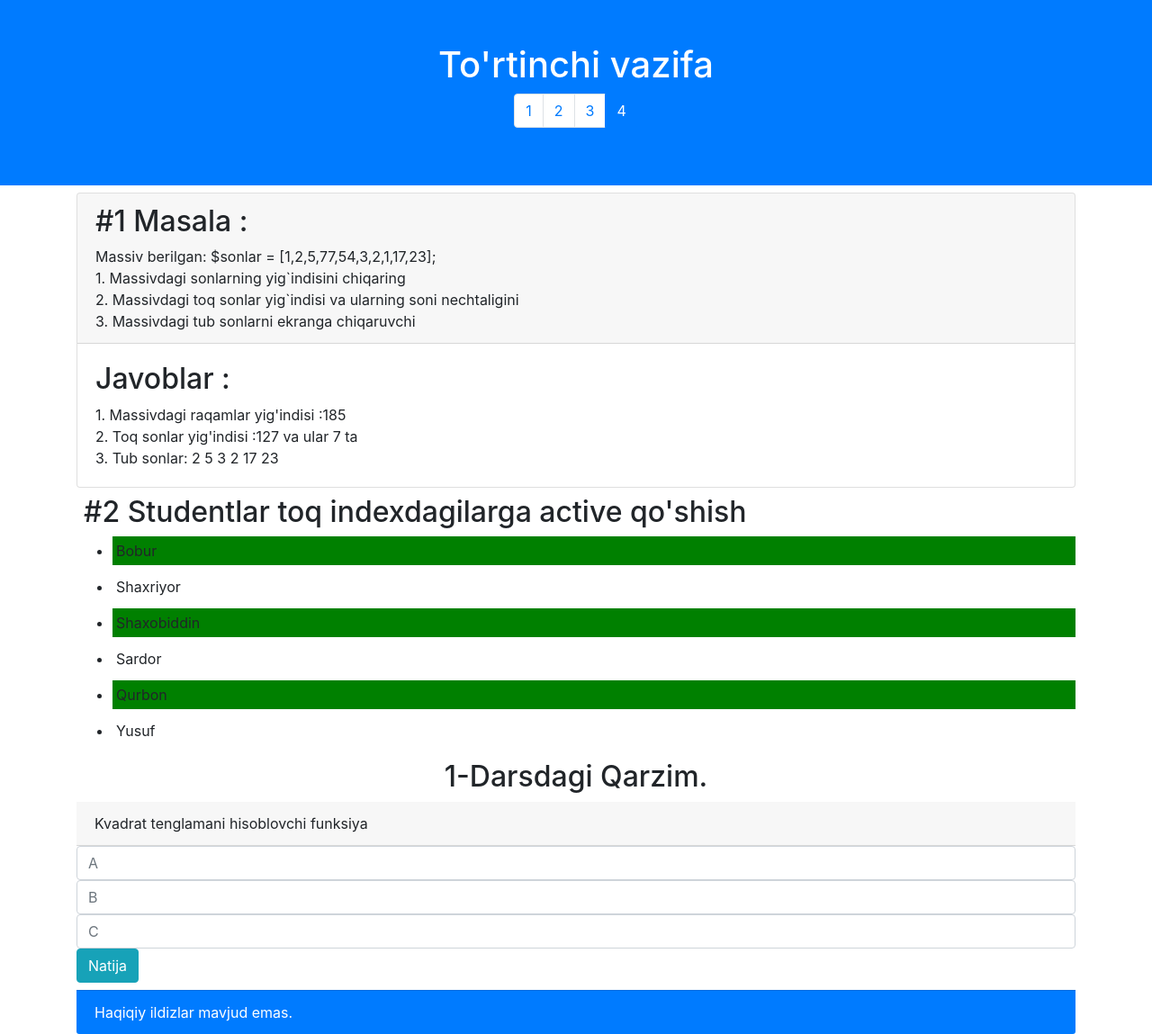
After one commit to asadbekqulboyev/BackEnd_Vazifalar, a PHP site: page /vazifa4.php in a window 1280 px wide. The commit adds this page. Shown: the whole page at 90% size. Run offline with PHP 8.4, Linux system fonts and the light colour scheme.

Commit message:
4-Dars cvazifasi

```diff
--- a/index.html
+++ b/index.html
@@ -40,6 +40,7 @@
                   <li class="page-item"><a class="page-link" href="./vazifa1.php">1</a></li>
                   <li class="page-item"><a class="page-link" href="./vazifa2.php">2</a></li>
                   <li class="page-item"><a class="page-link" href="./vazifa3.php">3</a></li>
+                  <li class="page-item"><a class="page-link" href="./vazifa4.php">4</a></li>
                 </ul>
               </nav>
             </div>
--- /dev/null
+++ b/vazifa4.php
@@ -0,0 +1,181 @@
+<?php
+$arr_numbers = [1,2,5,77,54,3,2,1,17,23];
+$count = 0;
+$count_toq = 0;
+$count_toq_number = 0;
+  function ArrayCount($array){
+   global $count ;
+    for($i=0; $i< count($array);$i++){
+     $count+=$array[$i];
+    }
+    return "Massivdagi raqamlar yig'indisi :$count";
+  }
+//  toq sonlarini qo'shish va ularing sonini  chiqarish
+  function ArrayToq($array){
+    global $count_toq ;
+    global $count_toq_number ;
+     for($i=0; $i< count($array);$i++){
+      if($array[$i]%2==1){
+        $count_toq_number= $count_toq_number+1;
+        $count_toq+=$array[$i];
+      }
+     }
+     return "Toq sonlar yig'indisi :$count_toq  va ular  $count_toq_number  ta ";
+}
+// tub sonlarini chiqarish
+
+function tubmi($n) {
+    if ($n < 2) {
+        return false;
+    }
+    for ($i = 2; $i <= sqrt($n); $i++) {
+        if ($n % $i == 0) {
+            return false;
+        }
+    }
+    return true;
+}
+// #2 $students = ['Bobur','Shaxriyor','Shaxobiddin','Sardor', 'Qurbon', 'Yusuf'];
+// Massivi berilgan, ushbu massivni for siklidan foydalanib , ro`yxat(ul > li) ning ichiga joylang. Toq navbatda turgan talabalarga active klassini o`zlashtiring va css yordamida ularning rangini yashil rangga bo`yang.
+$students = ['Bobur','Shaxriyor','Shaxobiddin','Sardor', 'Qurbon', 'Yusuf'];
+// qarzlar
+$Natija = '';
+function solveQuadraticEquation($a, $b, $c) {
+ global $Natija;
+    // Diskriminantni hisoblash
+    $D = $b * $b - 4 * $a * $c;
+
+    // Diskriminant qiymatiga qarab natijani chiqarish
+    if ($D > 0) {
+        $root1 = (-$b + sqrt($D)) / (2 * $a);
+        $root2 = (-$b - sqrt($D)) / (2 * $a);
+       return $Natija = "Ikkita haqiqiy ildiz mavjud: x1 = $root1 va x2 = $root2";
+    } elseif ($D == 0) {
+        $root = -$b / (2 * $a);
+       return $Natija = "Bitta haqiqiy ildiz mavjud: x = $root";
+    } else {
+       return $Natija = "Haqiqiy ildizlar mavjud emas.";
+    };
+    return $Natija;
+}
+$a = 1;
+$b= 2;
+$c = 4;
+if(!empty($_POST['A']) ){
+ $a = $_POST['A'];
+};
+if(!empty( $_POST['B'])){
+    $b = $_POST['B'];
+};
+if(!empty($_POST['C']) ){
+    $c = $_POST['C'];
+};
+
+?>
+
+
+
+<!DOCTYPE html>
+<html lang="en">
+<head>
+    <meta charset="UTF-8">
+    <meta name="viewport" content="width=device-width, initial-scale=1.0">
+    <title>Vazifa 4</title>
+    <link href="https://stackpath.bootstrapcdn.com/bootstrap/4.5.2/css/bootstrap.min.css" rel="stylesheet">
+    <style>
+        .student_list li.active{
+                background: green !important;
+            }
+    </style>
+</head>
+<body>
+  <header class="bg-primary text-white text-center py-5">
+        <div class="container">
+            <h1>To'rtinchi vazifa </h1>
+            <div class="d-flex justify-content-center mt-2">
+            <nav aria-label="Page navigation example ">
+                <ul class="pagination ">
+                  <li class="page-item "><a class="page-link " href="./vazifa1.php">1</a></li>
+                  <li class="page-item"><a class="page-link" href="./vazifa2.php">2</a></li>
+                  <li class="page-item"><a class="page-link" href="./vazifa3.php">3</a></li>
+                  <li class="page-item active"><a class="page-link" href="./vazifa4.php">4</a></li>
+                </ul>
+              </nav>
+            </div>
+        </div>
+    </header>
+    <main>
+        <div class="container">
+            <div class="row justify-content-between">
+             <!-- 1 -->
+             <div class="col-md-12 mt-2">
+                <div class="card">
+                    <div class="card-header w-100">
+
+                    <h2>#1 Masala :</h2>
+                    Massiv berilgan: $sonlar = [1,2,5,77,54,3,2,1,17,23];
+                     <br>
+                     1. Massivdagi sonlarning yig`indisini chiqaring
+                     <br>
+                     2. Massivdagi toq sonlar yig`indisi va ularning soni nechtaligini
+                     <br>
+                     3. Massivdagi tub sonlarni ekranga chiqaruvchi
+                    </div>
+                    <div class="card-body">
+                    <h2>Javoblar :</h2>
+                    1. <?php
+                     echo ArrayCount($arr_numbers);
+                     ?>
+                    <br />
+                    2. <?php
+                     echo ArrayToq($arr_numbers);
+                     ?>
+                    <br />
+                    3. Tub sonlar: <?php
+                    for ($i = 0; $i < count($arr_numbers); $i++) {
+                        if (tubmi($arr_numbers[$i])) {
+                            echo  $arr_numbers[$i] . " ";
+                        }
+                    }
+                    ?>
+                    </div>
+                </div>
+
+             </div>
+             <!-- 2 -->
+             <div class="col-md-12 mt-2 student_list">
+                <h2 class="pl-2">
+                #2 Studentlar toq indexdagilarga active qo'shish
+                </h2>
+                <ul class="">
+                  <?php
+                    for ($i = 0; $i < count($students); $i++) {
+                        $class = ($i % 2 == 0) ? 'active' : '';
+                        echo "<li class=' mt-2 p-1 $class'>{$students[$i]}</li>";
+                    }
+
+                  ?>
+                </ul>
+             </div>
+             <!-- 3 -->
+              <div class="col-md-12">
+                <h2 class="text-center"> 1-Darsdagi Qarzim.</h2>
+                <div class="card-header ">
+           Kvadrat tenglamani hisoblovchi funksiya
+            </div>
+            <form method="post">
+                <input type="number" class="form-control m2" name="A" placeholder="A">
+                <input type="number" class="form-control m2" name="B" placeholder="B">
+                <input type="number" class="form-control m2" name="C" placeholder="C">
+                <button class="btn btn-info">Natija</button>
+            </form>
+            <div class="card-footer bg-primary text-white mt-2">
+                <?php echo solveQuadraticEquation($a, $b, $c); ?>
+               </div>
+              </div>
+              </div>
+             </div>
+        </div>
+    </main>
+</body>
+</html>
```
Also changed, not shown: vazifa1.php (+19 -35 lines), vazifa2.php (+4 -4 lines), vazifa3.php (+4 -3 lines).
